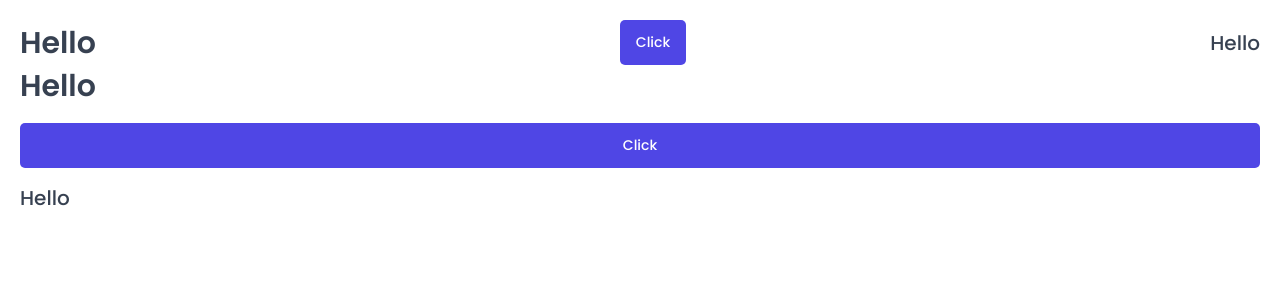
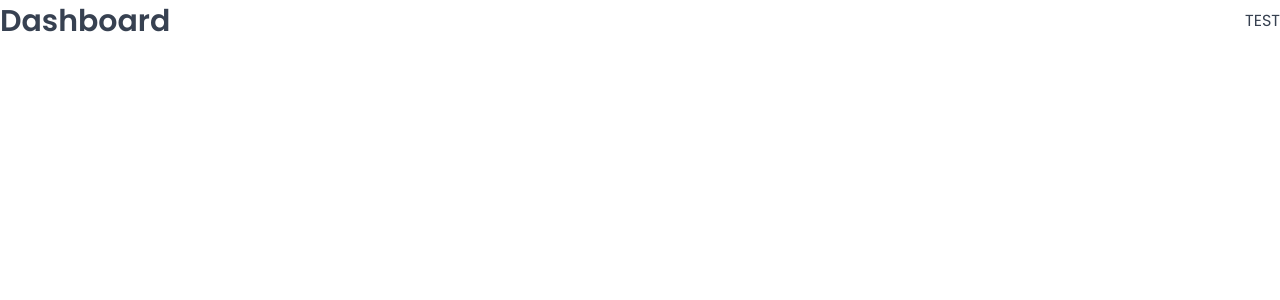
Before and after one commit to armangral/the-wild-oasis, a React (Vite) app: page /dashboard in a window 1280 px wide. Shown: the top 300 px of the page. Built offline with nearby package versions, Linux system fonts and the light colour scheme; a web font is replaced by a local one.

Commit message:
setting pages and routes

```diff
--- a/package.json
+++ b/package.json
@@ -12,6 +12,7 @@
   "dependencies": {
     "react": "^18.2.0",
     "react-dom": "^18.2.0",
+    "react-router-dom": "^6.15.0",
     "styled-components": "^6.0.7"
   },
   "devDependencies": {
--- a/src/App.jsx
+++ b/src/App.jsx
@@ -1,40 +1,33 @@
-import styled from "styled-components";
+import { BrowserRouter, Navigate, Route, Routes } from "react-router-dom";
+
 import GlobalStyles from "./styles/GlobalStyles";
-import Heading from "./ui/Heading";
-import Row from "./ui/Row";
-
-const Button = styled.button`
-  font-size: 1.4rem;
-  padding: 1.2rem 1.6rem;
-  font-weight: 500;
-  border: none;
-  border-radius: var(--border-radius-sm);
-  background-color: var(--color-brand-600);
-  color: white;
-`;
-
-const StyledApp = styled.div`
-  /* background-color: aqua; */
-  padding: 20px;
-`;
+import Dashboard from "./pages/Dashboard";
+import Bookings from "./pages/Bookings";
+import Cabins from "./pages/Cabins";
+import Users from "./pages/Users";
+import Settings from "./pages/Settings";
+import Account from "./pages/Account";
+import Login from "./pages/Login";
+import PageNotFound from "./pages/PageNotFound";
 
 function App() {
   return (
     <>
       <GlobalStyles />
-      <StyledApp>
-        <Row type="horizontal">
-          <Heading as="h1">Hello</Heading>
-          <Button>Click</Button>
-          <Heading as="h3">Hello</Heading>
-        </Row>
+      <BrowserRouter>
+        <Routes>
+          <Route index element={<Navigate replace to="dashboard" />} />
+          <Route path="dashboard" element={<Dashboard />} />
+          <Route path="bookings" element={<Bookings />} />
+          <Route path="cabins" element={<Cabins />} />
+          <Route path="users" element={<Users />} />
+          <Route path="settings" element={<Settings />} />
+          <Route path="account" element={<Account />} />
 
-        <Row type="vertical">
-          <Heading as="h1">Hello</Heading>
-          <Button>Click</Button>
-          <Heading as="h3">Hello</Heading>
-        </Row>
-      </StyledApp>
+          <Route path="login" element={<Login />} />
+          <Route path="*" element={<PageNotFound />} />
+        </Routes>
+      </BrowserRouter>
     </>
   );
 }
```
Also changed, not shown: 1 other file (tests, documents, lock files or other folders).
